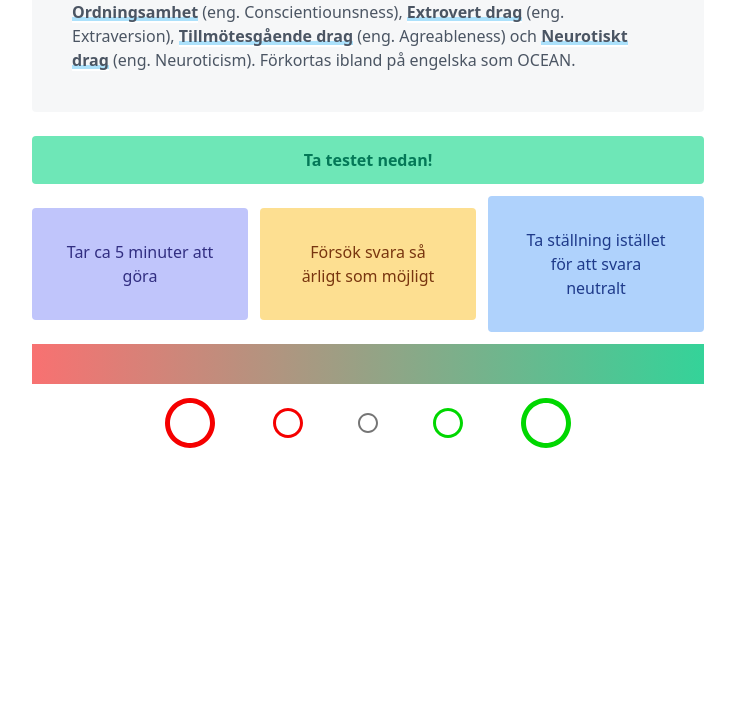
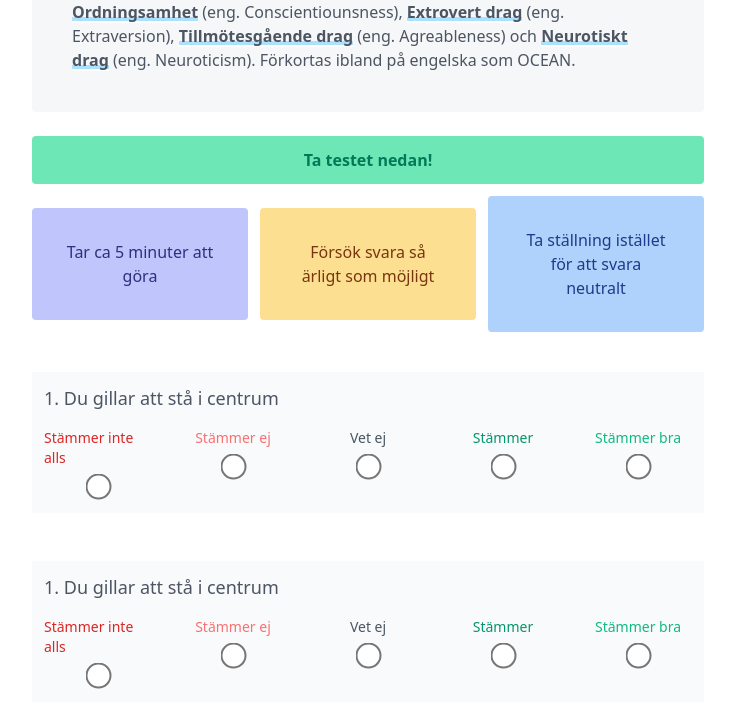
Before and after one commit to johnnydevster/persona, a React (Create React App) app in the folder client/: page / in a window 1280 px wide. Shown: the part 608-1336 px from the top of the page, without its empty margins (272-1007 px from the left). Built offline with nearby package versions, Linux system fonts and the light colour scheme.

Commit message:
Made own radiobuttons instead.

```diff
--- a/client/src/App.js
+++ b/client/src/App.js
@@ -59,7 +59,10 @@ function App() {
             Ta ställning istället för att svara neutralt
           </div>
         </div>
-        <QuestionForm />
+        <div className="mt-10 mb-96">
+          <QuestionForm />
+          <QuestionForm />
+        </div>
       </section>
     </div>
   );
--- a/client/src/Components/QuestionForm.js
+++ b/client/src/Components/QuestionForm.js
@@ -8,93 +8,87 @@ import {
 import { createStyles, makeStyles } from "@material-ui/core/styles";
 import { useState } from "react";
 
-const useStyles = makeStyles((theme) =>
-  createStyles({
-    largeRadioButtonRed: {
-      "& svg": {
-        width: "2.5em",
-        height: "2.5em",
-        color: "rgba(245, 0, 0)",
-      },
-    },
-    mediumRadioButtonRed: {
-      "& svg": {
-        width: "1.5em",
-        height: "1.5em",
-        color: "rgba(245, 0, 0)",
-      },
-    },
-    largeRadioButtonGreen: {
-      "& svg": {
-        width: "2.5em",
-        height: "2.5em",
-        color: "rgba(0, 215, 0)",
-      },
-    },
-    mediumRadioButtonGreen: {
-      "& svg": {
-        width: "1.5em",
-        height: "1.5em",
-        color: "rgba(0, 215, 0)",
-      },
-    },
-  })
-);
-
 function QuestionForm() {
-  const classes = useStyles();
   const [value, setValue] = useState();
 
   function handleChange(e) {
     console.log(e.target.value);
   }
   return (
-    <div className="mb-96">
-      <div className="w-full h-10 bg-gradient-to-r from-red-400 to-green-400"></div>
-      <FormControl
-        component="fieldset"
-        className="w-full flex justify-center mx-auto"
-      >
-        <RadioGroup
-          className="flex items-center justify-center"
-          row
-          aria-label="gender"
-          name="gender1"
-          value={value}
-          onChange={handleChange}
-        >
-          <FormControlLabel
-            labelPlacement="top"
+    <div className="mb-12 bg-gray-50 pt-3 pb-5 px-3">
+      <h2 className="text-lg text-gray-600 pb-4">
+        1. Du gillar att stå i centrum
+      </h2>
+      <form className="sm:flex justify-between text-sm align-middle">
+        <div className="flex sm:flex-col items-center sm:w-1/6 mt-3 mx-4 sm:m-0 text-red-600">
+          <input
+            type="radio"
+            name="first option"
             value="1"
-            control={<Radio />}
-            className={classes.largeRadioButtonRed}
+            className="transform scale-200 sm:mt-3 sm:order-last cursor-pointer"
+            onChange={(e) => {
+              console.log(e.target.value);
+            }}
           />
-          <FormControlLabel
-            labelPlacement="top"
+          <label className="sm:order-first pl-4 sm:p-0">
+            Stämmer inte alls
+          </label>
+        </div>
+        <div className="flex sm:flex-col items-center sm:w-1/6 mt-3 mx-4 sm:m-0 text-red-400">
+          <input
+            type="radio"
+            name="first option"
             value="2"
-            control={<Radio />}
-            className={classes.mediumRadioButtonRed}
+            className="transform scale-200 sm:mt-3 cursor-pointer"
+            onChange={(e) => {
+              console.log(e.target.value);
+            }}
           />
-          <FormControlLabel
-            className="text-gray-500"
-            labelPlacement="top"
+          <label className="sm:order-first pl-4 sm:p-0">Stämmer ej</label>
+        </div>
+        <div className="flex sm:flex-col items-center mt-3 mx-4 sm:m-0 sm:w-1/6">
+          <input
+            type="radio"
+            name="first option"
             value="3"
-            control={<Radio />}
+            className="transform scale-200 sm:mt-3 cursor-pointer"
+            onChange={(e) => {
+              console.log(e.target.value);
+            }}
           />
-          <FormControlLabel
-            labelPlacement="top"
+          <label className="sm:order-first text-gray-600 pl-4 sm:p-0">
+            Vet ej
+          </label>
+        </div>
+        <div className="flex sm:flex-col items-center mt-3 mx-4 sm:m-0 sm:w-1/6">
+          <input
+            type="radio"
+            name="first option"
             value="4"
-            control={<Radio />}
-            className={classes.mediumRadioButtonGreen}
+            className="transform scale-200 sm:mt-3 cursor-pointer"
+            onChange={(e) => {
+              console.log(e.target.value);
+            }}
           />
-          <FormControlLabel
-            labelPlacement="top"
+          <label className="sm:order-first text-green-600 pl-4 sm:p-0">
+            Stämmer
+          </label>
+        </div>
+        <div className="flex sm:flex-col items-center mt-3 mx-4 sm:m-0 sm:w-1/6">
+          <input
+            type="radio"
+            name="first option"
             value="5"
-            control={<Radio />}
-            className={classes.largeRadioButtonGreen}
+            className="transform scale-200 sm:mt-3 cursor-pointer"
+            onChange={(e) => {
+              console.log(e.target.value);
+            }}
           />
-        </RadioGroup>
-      </FormControl>
+          <label className="sm:order-first text-green-500 pl-4 sm:p-0">
+            Stämmer bra
+          </label>
+        </div>
+      </form>
     </div>
   );
 }
--- a/client/tailwind.config.js
+++ b/client/tailwind.config.js
@@ -2,7 +2,11 @@ module.exports = {
   purge: [],
   darkMode: false, // or 'media' or 'class'
   theme: {
-    extend: {},
+    extend: {
+      scale: {
+        200: "2",
+      },
+    },
   },
   variants: {
     extend: {
```
